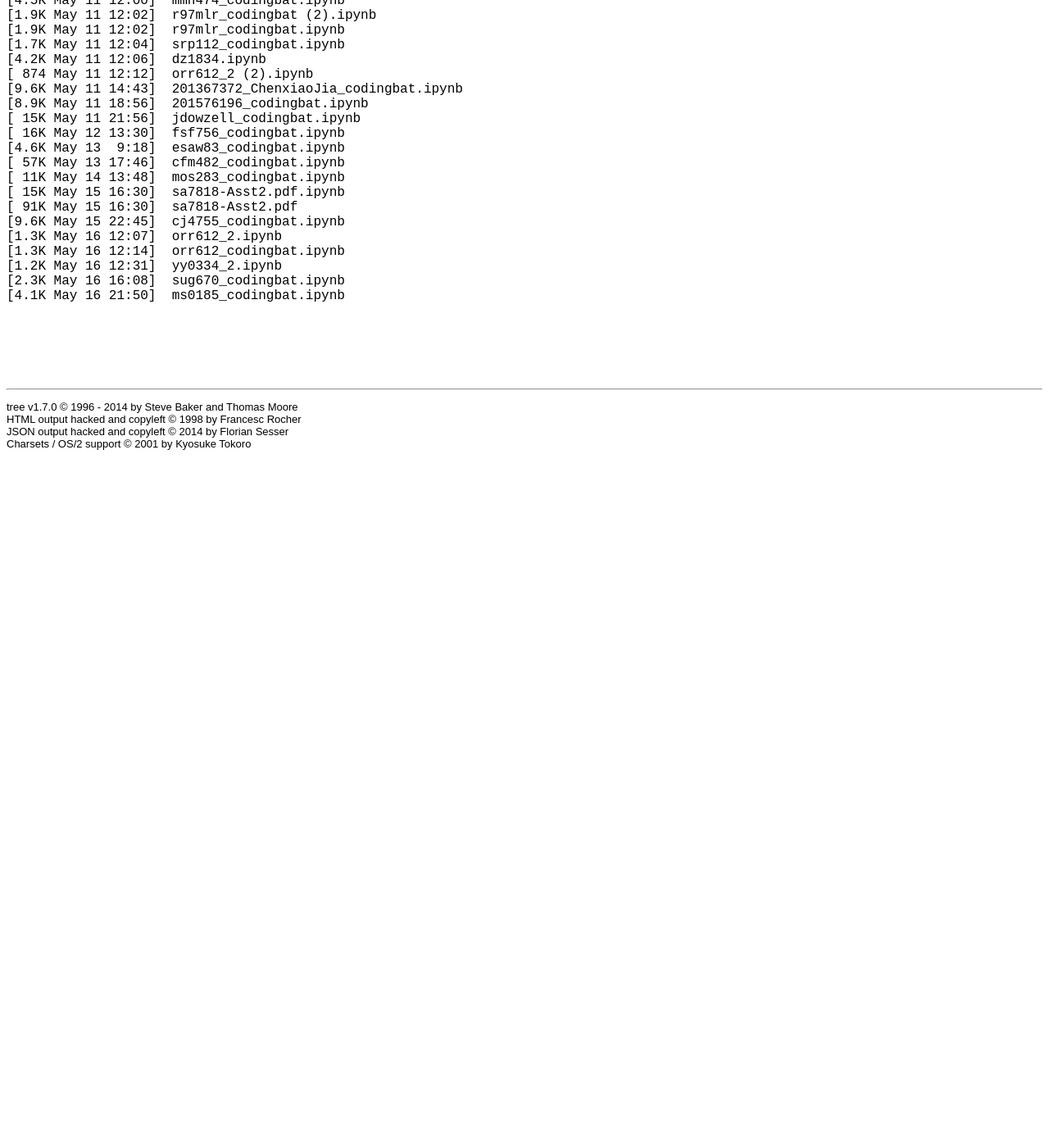
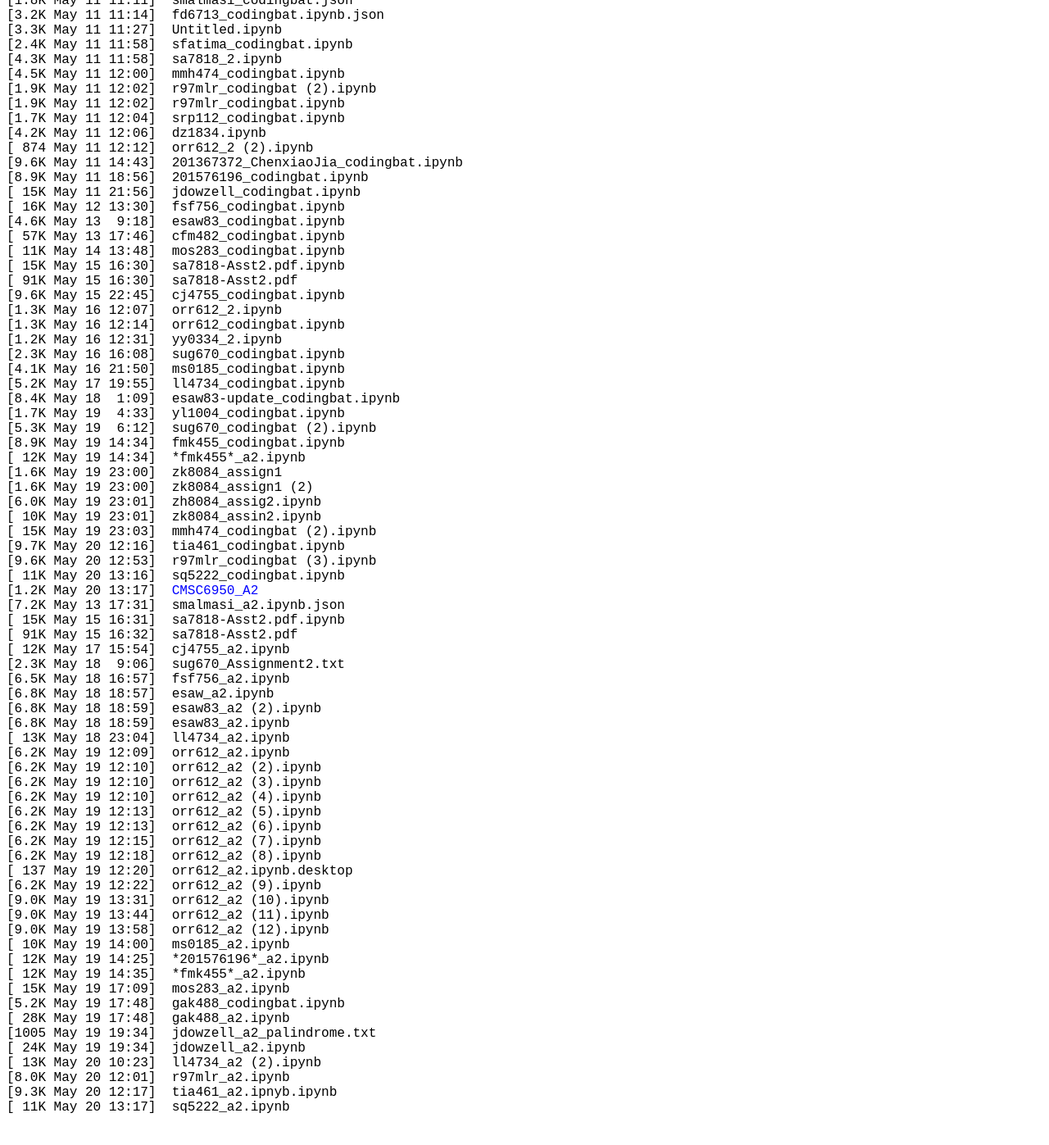
Before and after one commit to jmunroe/CMSC6950, a Jekyll site: the page lectures/submissions.html, which Jekyll copies as it is, in a window 1280 px wide and 1400 px high, scrolled down 1330 px. Shown: the top 1397 px of the window at 82% size. Built offline with Jekyll 4.4.1, drawn with Linux system fonts in a browser that asks for light colours; before the commit the page ends 1892 px from its top, so only the background shows below that; some of the changed text lies outside the part shown.

Commit message:
Add files via upload

```diff
--- a/lectures/submissions.html
+++ b/lectures/submissions.html
@@ -4,7 +4,7 @@
  <meta http-equiv="Content-Type" content="text/html; charset=UTF-8">
  <meta name="Author" content="Made by 'tree'">
  <meta name="GENERATOR" content="$Version: $ tree v1.7.0 (c) 1996 - 2014 by Steve Baker, Thomas Moore, Francesc Rocher, Florian Sesser, Kyosuke Tokoro $">
- <title>CMSC6950 Submissions</title>
+ <title>CMSC6950 Submissions as of 05/20/16-14:00:19</title>
  <style type="text/css">
   <!--
   BODY { font-family : ariel, monospace, sans-serif; }
@@ -27,34 +27,9 @@
  </style>
 </head>
 <body>
-	<h1>CMSC6950 Submissions</h1><p>
+	<h1>CMSC6950 Submissions as of 05/20/16-14:00:19</h1><p>
 	<b class="NORM"></b><br>
-[&nbsp;204&nbsp;May&nbsp;17&nbsp;16:53]&nbsp;&nbsp;<b class="DIR">CMSC6950_A2</b><br>
-[7.2K&nbsp;May&nbsp;13&nbsp;17:31]&nbsp;&nbsp;<b class="NORM">smalmasi_a2.ipynb.json</b><br>
-[&nbsp;15K&nbsp;May&nbsp;15&nbsp;16:31]&nbsp;&nbsp;<b class="NORM">sa7818-Asst2.pdf.ipynb</b><br>
-[&nbsp;91K&nbsp;May&nbsp;15&nbsp;16:32]&nbsp;&nbsp;<b class="NORM">sa7818-Asst2.pdf</b><br>
-[&nbsp;12K&nbsp;May&nbsp;17&nbsp;15:54]&nbsp;&nbsp;<b class="NORM">cj4755_a2.ipynb</b><br>
-[&nbsp;748&nbsp;May&nbsp;17&nbsp;16:56]&nbsp;&nbsp;<b class="DIR">CMSC6950_A1</b><br>
-[&nbsp;30K&nbsp;May&nbsp;10&nbsp;17:24]&nbsp;&nbsp;<b class="NORM">201279502_a1.txt</b><br>
-[1.5K&nbsp;May&nbsp;10&nbsp;22:59]&nbsp;&nbsp;<b class="NORM">esaw83_a1.txt</b><br>
-[3.8K&nbsp;May&nbsp;11&nbsp;12:00]&nbsp;&nbsp;<b class="NORM">shuyue.qi.ipynb</b><br>
-[2.1K&nbsp;May&nbsp;12&nbsp;13:32]&nbsp;&nbsp;<b class="NORM">fsf756_a1.txt</b><br>
-[2.8K&nbsp;May&nbsp;12&nbsp;14:12]&nbsp;&nbsp;<b class="NORM">ms0185_a1.txt</b><br>
-[1.8K&nbsp;May&nbsp;12&nbsp;22:54]&nbsp;&nbsp;<b class="NORM">sug670_Assignment1.txt</b><br>
-[2.8K&nbsp;May&nbsp;13&nbsp;14:14]&nbsp;&nbsp;<b class="NORM">srp112_a1 (3).txt</b><br>
-[2.8K&nbsp;May&nbsp;13&nbsp;14:16]&nbsp;&nbsp;<b class="NORM">srp112_a1 (2).txt</b><br>
-[3.0K&nbsp;May&nbsp;15&nbsp;16:11]&nbsp;&nbsp;<b class="NORM">ll4734_a1.txt</b><br>
-[6.1K&nbsp;May&nbsp;15&nbsp;19:34]&nbsp;&nbsp;<b class="NORM">jdowzell_a1.txt</b><br>
-[2.8K&nbsp;May&nbsp;16&nbsp;&nbsp;3:51]&nbsp;&nbsp;<b class="NORM">srp112_a1.txt</b><br>
-[&nbsp;17K&nbsp;May&nbsp;16&nbsp;&nbsp;4:50]&nbsp;&nbsp;<b class="NORM">yl1004_a1.txt</b><br>
-[&nbsp;18K&nbsp;May&nbsp;16&nbsp;&nbsp;4:51]&nbsp;&nbsp;<b class="NORM">yl1004_history.txt</b><br>
-[2.0K&nbsp;May&nbsp;16&nbsp;15:30]&nbsp;&nbsp;<b class="NORM">cj4755_a1.txt</b><br>
-[1.2K&nbsp;May&nbsp;17&nbsp;&nbsp;9:31]&nbsp;&nbsp;<b class="NORM">tia461_a1txt</b><br>
-[161K&nbsp;May&nbsp;17&nbsp;12:31]&nbsp;&nbsp;<b class="NORM">Assignment 1.pdf</b><br>
-[161K&nbsp;May&nbsp;17&nbsp;12:32]&nbsp;&nbsp;<b class="NORM">sa7818-Assignment1.pdf</b><br>
-[&nbsp;13K&nbsp;May&nbsp;17&nbsp;12:34]&nbsp;&nbsp;<b class="NORM">sa7818-ass1.ipynb</b><br>
-[268K&nbsp;May&nbsp;17&nbsp;12:36]&nbsp;&nbsp;<b class="NORM">sa7818-rest of 12 warmup.pdf</b><br>
-[1.2K&nbsp;May&nbsp;17&nbsp;17:00]&nbsp;&nbsp;<b class="DIR">CMSC6950_1</b><br>
+[1.3K&nbsp;May&nbsp;20&nbsp;13:11]&nbsp;&nbsp;<b class="DIR">CMSC6950_1</b><br>
 [5.8K&nbsp;May&nbsp;&nbsp;9&nbsp;11:53]&nbsp;&nbsp;<b class="NORM">201580800_history.txt</b><br>
 [4.0K&nbsp;May&nbsp;&nbsp;9&nbsp;11:54]&nbsp;&nbsp;<b class="NORM">201596277_history.txt</b><br>
 [4.0K&nbsp;May&nbsp;&nbsp;9&nbsp;11:55]&nbsp;&nbsp;<b class="NORM">201596277_history (2).txt</b><br>
@@ -87,8 +62,38 @@
 [5.8K&nbsp;May&nbsp;&nbsp;9&nbsp;12:19]&nbsp;&nbsp;<b class="NORM">ms0185_history.txt</b><br>
 [2.0K&nbsp;May&nbsp;&nbsp;9&nbsp;12:23]&nbsp;&nbsp;<b class="NORM">nwo347_history.txt</b><br>
 [2.3K&nbsp;May&nbsp;14&nbsp;13:04]&nbsp;&nbsp;<b class="NORM">ll4734_history.txt</b><br>
-[1.1K&nbsp;May&nbsp;17&nbsp;17:00]&nbsp;&nbsp;<b class="DIR">CMSC6950_2</b><br>
-[3.4M&nbsp;May&nbsp;11&nbsp;10:59]&nbsp;&nbsp;<b class="NORM">Lab-Attendance.app.zip</b><br>
+[8.3K&nbsp;May&nbsp;18&nbsp;23:00]&nbsp;&nbsp;<b class="NORM">gak488_a1.txt</b><br>
+[5.5K&nbsp;May&nbsp;19&nbsp;13:19]&nbsp;&nbsp;<b class="NORM">zfm457_history.txt</b><br>
+[1.9K&nbsp;May&nbsp;19&nbsp;16:24]&nbsp;&nbsp;<b class="NORM">ssm212_history.txt</b><br>
+[7.2K&nbsp;May&nbsp;19&nbsp;21:41]&nbsp;&nbsp;<b class="NORM">dz1834_history.txt</b><br>
+[&nbsp;17K&nbsp;May&nbsp;20&nbsp;13:10]&nbsp;&nbsp;<b class="NORM">sq5222_history.txt</b><br>
+[&nbsp;952&nbsp;May&nbsp;20&nbsp;13:14]&nbsp;&nbsp;<b class="DIR">CMSC6950_A1</b><br>
+[&nbsp;30K&nbsp;May&nbsp;10&nbsp;17:24]&nbsp;&nbsp;<b class="NORM">201279502_a1.txt</b><br>
+[1.5K&nbsp;May&nbsp;10&nbsp;22:59]&nbsp;&nbsp;<b class="NORM">esaw83_a1.txt</b><br>
+[3.8K&nbsp;May&nbsp;11&nbsp;12:00]&nbsp;&nbsp;<b class="NORM">shuyue.qi.ipynb</b><br>
+[2.1K&nbsp;May&nbsp;12&nbsp;13:32]&nbsp;&nbsp;<b class="NORM">fsf756_a1.txt</b><br>
+[2.8K&nbsp;May&nbsp;12&nbsp;14:12]&nbsp;&nbsp;<b class="NORM">ms0185_a1.txt</b><br>
+[1.8K&nbsp;May&nbsp;12&nbsp;22:54]&nbsp;&nbsp;<b class="NORM">sug670_Assignment1.txt</b><br>
+[2.8K&nbsp;May&nbsp;13&nbsp;14:14]&nbsp;&nbsp;<b class="NORM">srp112_a1 (3).txt</b><br>
+[2.8K&nbsp;May&nbsp;13&nbsp;14:16]&nbsp;&nbsp;<b class="NORM">srp112_a1 (2).txt</b><br>
+[3.0K&nbsp;May&nbsp;15&nbsp;16:11]&nbsp;&nbsp;<b class="NORM">ll4734_a1.txt</b><br>
+[6.1K&nbsp;May&nbsp;15&nbsp;19:34]&nbsp;&nbsp;<b class="NORM">jdowzell_a1.txt</b><br>
+[2.8K&nbsp;May&nbsp;16&nbsp;&nbsp;3:51]&nbsp;&nbsp;<b class="NORM">srp112_a1.txt</b><br>
+[&nbsp;17K&nbsp;May&nbsp;16&nbsp;&nbsp;4:50]&nbsp;&nbsp;<b class="NORM">yl1004_a1.txt</b><br>
+[&nbsp;18K&nbsp;May&nbsp;16&nbsp;&nbsp;4:51]&nbsp;&nbsp;<b class="NORM">yl1004_history.txt</b><br>
+[2.0K&nbsp;May&nbsp;16&nbsp;15:30]&nbsp;&nbsp;<b class="NORM">cj4755_a1.txt</b><br>
+[1.2K&nbsp;May&nbsp;17&nbsp;&nbsp;9:31]&nbsp;&nbsp;<b class="NORM">tia461_a1txt</b><br>
+[161K&nbsp;May&nbsp;17&nbsp;12:31]&nbsp;&nbsp;<b class="NORM">Assignment 1.pdf</b><br>
+[161K&nbsp;May&nbsp;17&nbsp;12:32]&nbsp;&nbsp;<b class="NORM">sa7818-Assignment1.pdf</b><br>
+[&nbsp;13K&nbsp;May&nbsp;17&nbsp;12:34]&nbsp;&nbsp;<b class="NORM">sa7818-ass1.ipynb</b><br>
+[268K&nbsp;May&nbsp;17&nbsp;12:36]&nbsp;&nbsp;<b class="NORM">sa7818-rest of 12 warmup.pdf</b><br>
+[2.2K&nbsp;May&nbsp;18&nbsp;10:52]&nbsp;&nbsp;<b class="NORM">scu677.txt</b><br>
+[3.7K&nbsp;May&nbsp;19&nbsp;21:34]&nbsp;&nbsp;<b class="NORM">mmh474_a1.txt</b><br>
+[3.1K&nbsp;May&nbsp;19&nbsp;22:43]&nbsp;&nbsp;<b class="NORM">dz1834_a1.txt</b><br>
+[5.0K&nbsp;May&nbsp;20&nbsp;11:11]&nbsp;&nbsp;<b class="NORM">r97mlr_a1.txt</b><br>
+[3.5K&nbsp;May&nbsp;20&nbsp;12:39]&nbsp;&nbsp;<b class="NORM"><fmk455>_a1.txt</b><br>
+[2.9K&nbsp;May&nbsp;20&nbsp;13:14]&nbsp;&nbsp;<b class="NORM">sq5222_a1.txt</b><br>
+[1.5K&nbsp;May&nbsp;20&nbsp;13:16]&nbsp;&nbsp;<b class="DIR">CMSC6950_2</b><br>
 [1.9K&nbsp;May&nbsp;11&nbsp;11:00]&nbsp;&nbsp;<b class="NORM">ssm212_codingbat.ipynb</b><br>
 [2.3K&nbsp;May&nbsp;11&nbsp;11:04]&nbsp;&nbsp;<b class="NORM">fd6713_codingbat.ipynb (2).json</b><br>
 [2.3K&nbsp;May&nbsp;11&nbsp;11:09]&nbsp;&nbsp;<b class="NORM">fd6713_codingbat.ipynb</b><br>
@@ -118,6 +123,56 @@
 [1.2K&nbsp;May&nbsp;16&nbsp;12:31]&nbsp;&nbsp;<b class="NORM">yy0334_2.ipynb</b><br>
 [2.3K&nbsp;May&nbsp;16&nbsp;16:08]&nbsp;&nbsp;<b class="NORM">sug670_codingbat.ipynb</b><br>
 [4.1K&nbsp;May&nbsp;16&nbsp;21:50]&nbsp;&nbsp;<b class="NORM">ms0185_codingbat.ipynb</b><br>
+[5.2K&nbsp;May&nbsp;17&nbsp;19:55]&nbsp;&nbsp;<b class="NORM">ll4734_codingbat.ipynb</b><br>
+[8.4K&nbsp;May&nbsp;18&nbsp;&nbsp;1:09]&nbsp;&nbsp;<b class="NORM">esaw83-update_codingbat.ipynb</b><br>
+[1.7K&nbsp;May&nbsp;19&nbsp;&nbsp;4:33]&nbsp;&nbsp;<b class="NORM">yl1004_codingbat.ipynb</b><br>
+[5.3K&nbsp;May&nbsp;19&nbsp;&nbsp;6:12]&nbsp;&nbsp;<b class="NORM">sug670_codingbat (2).ipynb</b><br>
+[8.9K&nbsp;May&nbsp;19&nbsp;14:34]&nbsp;&nbsp;<b class="NORM">fmk455_codingbat.ipynb</b><br>
+[&nbsp;12K&nbsp;May&nbsp;19&nbsp;14:34]&nbsp;&nbsp;<b class="NORM">*fmk455*_a2.ipynb</b><br>
+[1.6K&nbsp;May&nbsp;19&nbsp;23:00]&nbsp;&nbsp;<b class="NORM">zk8084_assign1</b><br>
+[1.6K&nbsp;May&nbsp;19&nbsp;23:00]&nbsp;&nbsp;<b class="NORM">zk8084_assign1 (2)</b><br>
+[6.0K&nbsp;May&nbsp;19&nbsp;23:01]&nbsp;&nbsp;<b class="NORM">zh8084_assig2.ipynb</b><br>
+[&nbsp;10K&nbsp;May&nbsp;19&nbsp;23:01]&nbsp;&nbsp;<b class="NORM">zk8084_assin2.ipynb</b><br>
+[&nbsp;15K&nbsp;May&nbsp;19&nbsp;23:03]&nbsp;&nbsp;<b class="NORM">mmh474_codingbat (2).ipynb</b><br>
+[9.7K&nbsp;May&nbsp;20&nbsp;12:16]&nbsp;&nbsp;<b class="NORM">tia461_codingbat.ipynb</b><br>
+[9.6K&nbsp;May&nbsp;20&nbsp;12:53]&nbsp;&nbsp;<b class="NORM">r97mlr_codingbat (3).ipynb</b><br>
+[&nbsp;11K&nbsp;May&nbsp;20&nbsp;13:16]&nbsp;&nbsp;<b class="NORM">sq5222_codingbat.ipynb</b><br>
+[1.2K&nbsp;May&nbsp;20&nbsp;13:17]&nbsp;&nbsp;<b class="DIR">CMSC6950_A2</b><br>
+[7.2K&nbsp;May&nbsp;13&nbsp;17:31]&nbsp;&nbsp;<b class="NORM">smalmasi_a2.ipynb.json</b><br>
+[&nbsp;15K&nbsp;May&nbsp;15&nbsp;16:31]&nbsp;&nbsp;<b class="NORM">sa7818-Asst2.pdf.ipynb</b><br>
+[&nbsp;91K&nbsp;May&nbsp;15&nbsp;16:32]&nbsp;&nbsp;<b class="NORM">sa7818-Asst2.pdf</b><br>
+[&nbsp;12K&nbsp;May&nbsp;17&nbsp;15:54]&nbsp;&nbsp;<b class="NORM">cj4755_a2.ipynb</b><br>
+[2.3K&nbsp;May&nbsp;18&nbsp;&nbsp;9:06]&nbsp;&nbsp;<b class="NORM">sug670_Assignment2.txt</b><br>
+[6.5K&nbsp;May&nbsp;18&nbsp;16:57]&nbsp;&nbsp;<b class="NORM">fsf756_a2.ipynb</b><br>
+[6.8K&nbsp;May&nbsp;18&nbsp;18:57]&nbsp;&nbsp;<b class="NORM">esaw_a2.ipynb</b><br>
+[6.8K&nbsp;May&nbsp;18&nbsp;18:59]&nbsp;&nbsp;<b class="NORM">esaw83_a2 (2).ipynb</b><br>
+[6.8K&nbsp;May&nbsp;18&nbsp;18:59]&nbsp;&nbsp;<b class="NORM">esaw83_a2.ipynb</b><br>
+[&nbsp;13K&nbsp;May&nbsp;18&nbsp;23:04]&nbsp;&nbsp;<b class="NORM">ll4734_a2.ipynb</b><br>
+[6.2K&nbsp;May&nbsp;19&nbsp;12:09]&nbsp;&nbsp;<b class="NORM">orr612_a2.ipynb</b><br>
+[6.2K&nbsp;May&nbsp;19&nbsp;12:10]&nbsp;&nbsp;<b class="NORM">orr612_a2 (2).ipynb</b><br>
+[6.2K&nbsp;May&nbsp;19&nbsp;12:10]&nbsp;&nbsp;<b class="NORM">orr612_a2 (3).ipynb</b><br>
+[6.2K&nbsp;May&nbsp;19&nbsp;12:10]&nbsp;&nbsp;<b class="NORM">orr612_a2 (4).ipynb</b><br>
+[6.2K&nbsp;May&nbsp;19&nbsp;12:13]&nbsp;&nbsp;<b class="NORM">orr612_a2 (5).ipynb</b><br>
+[6.2K&nbsp;May&nbsp;19&nbsp;12:13]&nbsp;&nbsp;<b class="NORM">orr612_a2 (6).ipynb</b><br>
+[6.2K&nbsp;May&nbsp;19&nbsp;12:15]&nbsp;&nbsp;<b class="NORM">orr612_a2 (7).ipynb</b><br>
+[6.2K&nbsp;May&nbsp;19&nbsp;12:18]&nbsp;&nbsp;<b class="NORM">orr612_a2 (8).ipynb</b><br>
+[&nbsp;137&nbsp;May&nbsp;19&nbsp;12:20]&nbsp;&nbsp;<b class="NORM">orr612_a2.ipynb.desktop</b><br>
+[6.2K&nbsp;May&nbsp;19&nbsp;12:22]&nbsp;&nbsp;<b class="NORM">orr612_a2 (9).ipynb</b><br>
+[9.0K&nbsp;May&nbsp;19&nbsp;13:31]&nbsp;&nbsp;<b class="NORM">orr612_a2 (10).ipynb</b><br>
+[9.0K&nbsp;May&nbsp;19&nbsp;13:44]&nbsp;&nbsp;<b class="NORM">orr612_a2 (11).ipynb</b><br>
+[9.0K&nbsp;May&nbsp;19&nbsp;13:58]&nbsp;&nbsp;<b class="NORM">orr612_a2 (12).ipynb</b><br>
+[&nbsp;10K&nbsp;May&nbsp;19&nbsp;14:00]&nbsp;&nbsp;<b class="NORM">ms0185_a2.ipynb</b><br>
+[&nbsp;12K&nbsp;May&nbsp;19&nbsp;14:25]&nbsp;&nbsp;<b class="NORM">*201576196*_a2.ipynb</b><br>
+[&nbsp;12K&nbsp;May&nbsp;19&nbsp;14:35]&nbsp;&nbsp;<b class="NORM">*fmk455*_a2.ipynb</b><br>
+[&nbsp;15K&nbsp;May&nbsp;19&nbsp;17:09]&nbsp;&nbsp;<b class="NORM">mos283_a2.ipynb</b><br>
+[5.2K&nbsp;May&nbsp;19&nbsp;17:48]&nbsp;&nbsp;<b class="NORM">gak488_codingbat.ipynb</b><br>
+[&nbsp;28K&nbsp;May&nbsp;19&nbsp;17:48]&nbsp;&nbsp;<b class="NORM">gak488_a2.ipynb</b><br>
+[1005&nbsp;May&nbsp;19&nbsp;19:34]&nbsp;&nbsp;<b class="NORM">jdowzell_a2_palindrome.txt</b><br>
+[&nbsp;24K&nbsp;May&nbsp;19&nbsp;19:34]&nbsp;&nbsp;<b class="NORM">jdowzell_a2.ipynb</b><br>
+[&nbsp;13K&nbsp;May&nbsp;20&nbsp;10:23]&nbsp;&nbsp;<b class="NORM">ll4734_a2 (2).ipynb</b><br>
+[8.0K&nbsp;May&nbsp;20&nbsp;12:01]&nbsp;&nbsp;<b class="NORM">r97mlr_a2.ipynb</b><br>
+[9.3K&nbsp;May&nbsp;20&nbsp;12:17]&nbsp;&nbsp;<b class="NORM">tia461_a2.ipnyb.ipynb</b><br>
+[&nbsp;11K&nbsp;May&nbsp;20&nbsp;13:17]&nbsp;&nbsp;<b class="NORM">sq5222_a2.ipynb</b><br>
 	<br><br>
 	</p>
 	<p>
```
